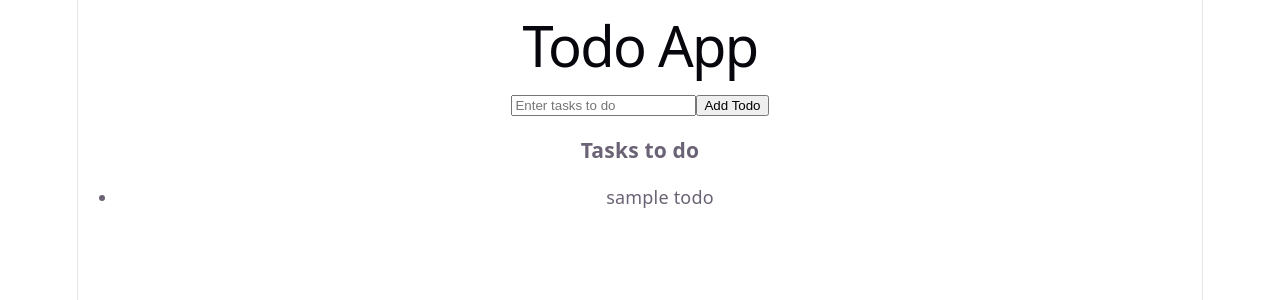
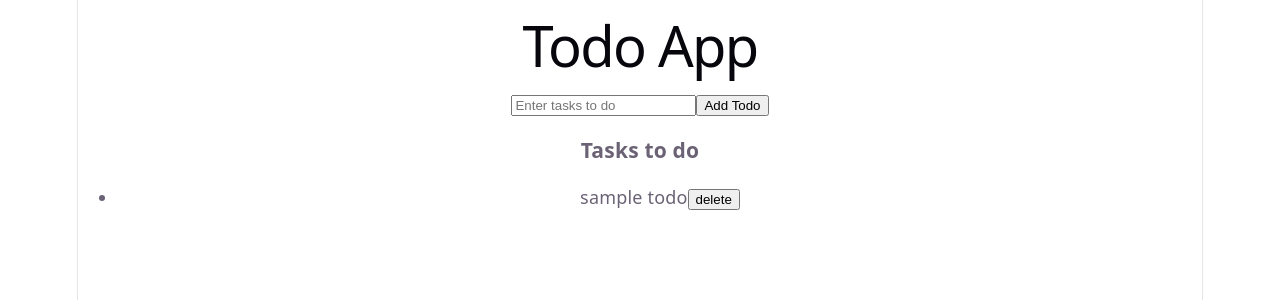
Before and after one commit to mhassanx/todo_app_practice, a React (Vite) app: page / in a window 1280 px wide. Shown: the top 300 px of the page. Built offline with nearby package versions, Linux system fonts and the light colour scheme.

Commit message:
Delete todos

```diff
--- a/src/Todo.jsx
+++ b/src/Todo.jsx
@@ -20,6 +20,11 @@ export default function Todo() {
         placeholder="enter todos"
         onChange={updateTodoValue}
         value={newTodo}
+        onKeyDown={(event) => {
+          if (event.key === " Enter") {
+            addNewTodo();
+          }
+        }}
       />
       <button onClick={addNewTodo}>submit</button>
       <br />
--- a/src/TodoApp.jsx
+++ b/src/TodoApp.jsx
@@ -1,16 +1,27 @@
 import { useState } from "react";
+import { v4 as uuidv4 } from "uuid";
 
 export default function TodoApp() {
-  let [todos, setTodos] = useState(["sample todo"]);
+  let [todos, setTodos] = useState([{ id: uuidv4(), task: "sample todo" }]);
   let [newTodo, setNewTodo] = useState("");
 
   let addNewTask = () => {
-    setTodos([...todos, newTodo]);
+    if (!newTodo.trim()) {
+      return;
+    }
+    setTodos((prevTodos) => {
+      return [...prevTodos, { id: uuidv4(), task: newTodo }];
+    });
     setNewTodo("");
   };
 
   let updateTodoValue = (event) => {
     setNewTodo(event.target.value);
+  };
+
+  let deleteTodo = (id) => {
+    console.log("deleted");
+    setTodos(todos.filter((prevTodos) => prevTodos.id != id));
   };
   return (
     <div>
@@ -21,6 +32,11 @@ export default function TodoApp() {
         type="text"
         value={newTodo}
         onChange={updateTodoValue}
+        onKeyDown={(event) => {
+          if (event.key === "Enter") {
+            addNewTask();
+          }
+        }}
       />
       <button onClick={addNewTask}>Add Todo</button>
 
@@ -28,7 +44,12 @@ export default function TodoApp() {
       <h3>Tasks to do</h3>
       <ul>
         {todos.map((todo) => (
-          <li>{todo}</li>
+          <li key={todo.id}>
+            <span>
+              {todo.task}
+              <button onClick={() => deleteTodo(todo.id)}>delete</button>
+            </span>
+          </li>
         ))}
       </ul>
     </div>
```
